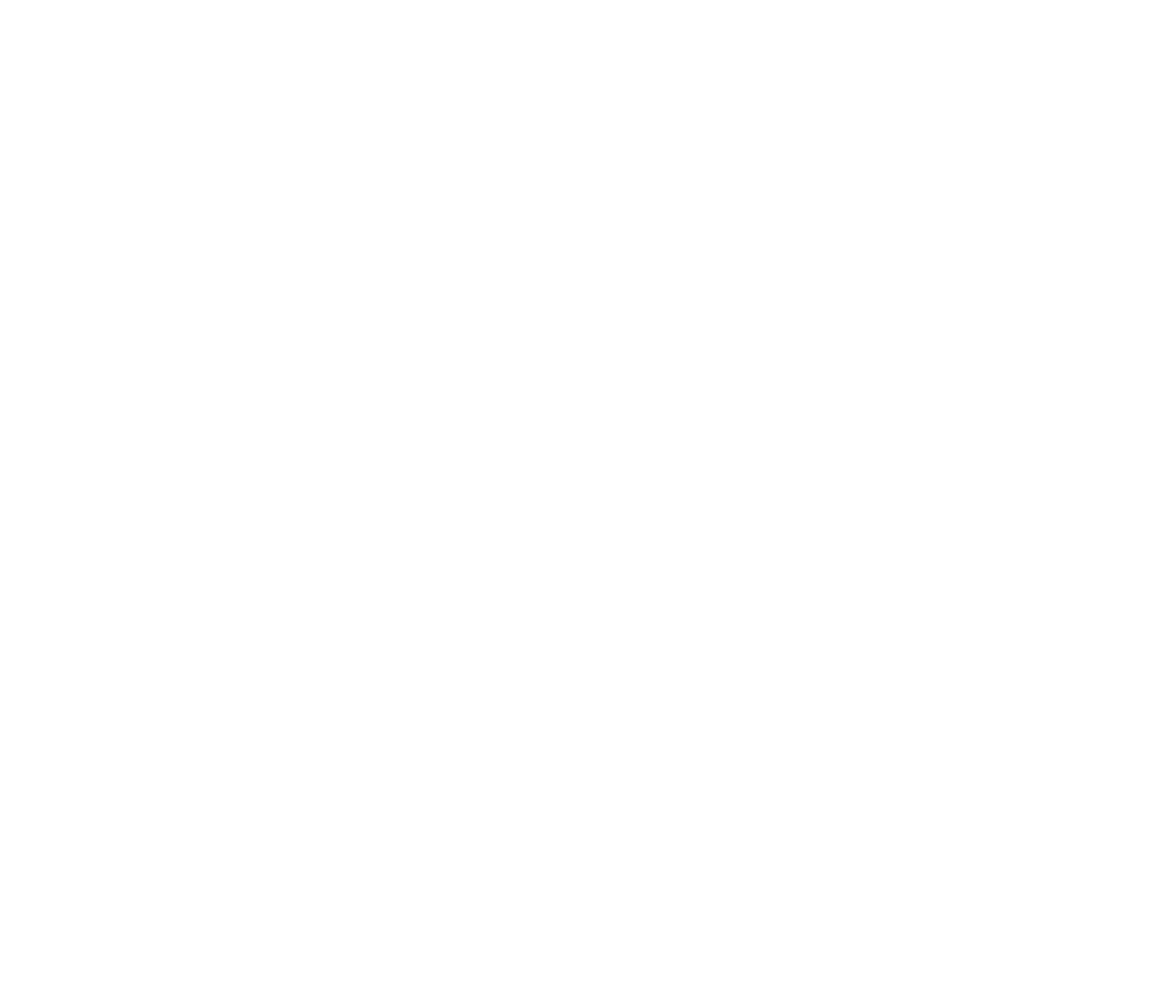
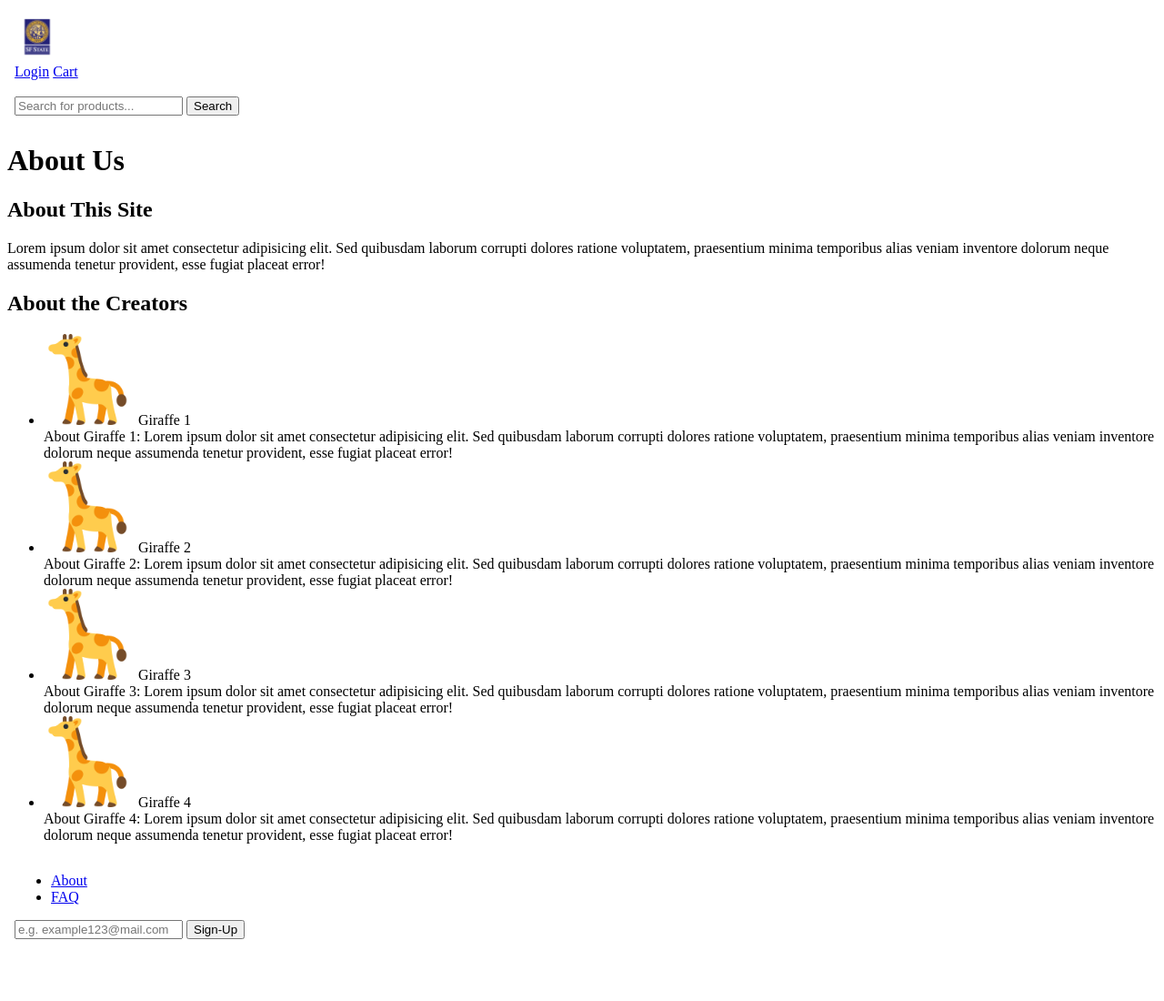
Before and after one commit to nhannguyensf/bookstore-ecommerce-website, a plain HTML site: page public/about.html in a window 1280 px wide. Shown: the whole page at 91% size. Before the commit the page ends 800 px from the top, so only its background shows below. Drawn offline with Linux system fonts and the light colour scheme.

Commit message:
Add footer and relevant images

```diff
--- a/public/about.html
+++ b/public/about.html
@@ -4,7 +4,67 @@
     <meta charset="UTF-8">
     <title>About</title>
   </head>
+
+  <iframe frameborder="0" scrolling="no" src="header.html" width="100%" height="125px"></iframe>
+
   <body>
+    <h1>About Us</h1>
+    <section>
+      <h2>About This Site</h2>
+      Lorem ipsum dolor sit amet consectetur adipisicing elit.
+      Sed quibusdam laborum corrupti dolores ratione voluptatem,
+      praesentium minima temporibus alias veniam inventore dolorum neque assumenda tenetur provident,
+      esse fugiat placeat error!
+    </section>
 
+    <section>
+      <h2>About the Creators</h2>
+      <ul id="teamMemberList">
+        <li>
+          <img src="images/giraffe.png" width="100" alt="An image of Giraffe 1.">
+          <caption class="memberName">Giraffe 1</caption>
+          <div class="memberDescription">
+            About Giraffe 1: Lorem ipsum dolor sit amet consectetur adipisicing elit.
+            Sed quibusdam laborum corrupti dolores ratione voluptatem,
+            praesentium minima temporibus alias veniam inventore dolorum neque assumenda tenetur provident,
+            esse fugiat placeat error!
+          </div>
+        </li>
+        <li>
+          <img src="images/giraffe.png" width="100" alt="An image of Giraffe 2.">
+          <caption class="memberName">Giraffe 2</caption>
+          <div class="memberDescription">
+            About Giraffe 2: Lorem ipsum dolor sit amet consectetur adipisicing elit.
+            Sed quibusdam laborum corrupti dolores ratione voluptatem,
+            praesentium minima temporibus alias veniam inventore dolorum neque assumenda tenetur provident,
+            esse fugiat placeat error!
+          </div>
+        </li>
+        <li>
+          <img src="images/giraffe.png" width="100" alt="An image of Giraffe 3.">
+          <caption class="memberName">Giraffe 3</caption>
+          <div class="memberDescription">
+            About Giraffe 3: Lorem ipsum dolor sit amet consectetur adipisicing elit.
+            Sed quibusdam laborum corrupti dolores ratione voluptatem,
+            praesentium minima temporibus alias veniam inventore dolorum neque assumenda tenetur provident,
+            esse fugiat placeat error!
+          </div>
+        </li>
+        <li>
+          <img src="images/giraffe.png" width="100" alt="An image of Giraffe 4.">
+          <caption class="memberName">Giraffe 4</caption>
+          <div class="memberDescription">
+            About Giraffe 4: Lorem ipsum dolor sit amet consectetur adipisicing elit.
+            Sed quibusdam laborum corrupti dolores ratione voluptatem,
+            praesentium minima temporibus alias veniam inventore dolorum neque assumenda tenetur provident,
+            esse fugiat placeat error!
+          </div>
+        </li>
+      </ul>
+    </section>
   </body>
+
+  <footer>
+    <iframe src="footer.html" frameborder="0" scrolling="no"></iframe>
+  </footer>
 </html>
--- a/public/footer.html
+++ b/public/footer.html
@@ -4,7 +4,15 @@
     <meta charset="UTF-8">
     <title>Footer</title>
   </head>
-  <body>
-
-  </body>
+  <footer>
+    <ul id="footerNavLinks">
+      <li>  <a href="about.html">About</a> </li>
+      <li>  <a href="faq.html">FAQ</a> </li>
+    </ul>
+    <form id="newsletter-signup">
+      <label for="guestEmail"></label>
+      <input type="text" id="guestEmail" placeholder="e.g. example123@mail.com">
+      <button type="submit">Sign-Up</button>
+    </form>
+  </footer>
 </html>
```
Also changed, not shown: public/faq.html (+3 -0 lines), public/index.html (+4 -0 lines), public/images/giraffe.png (added).
